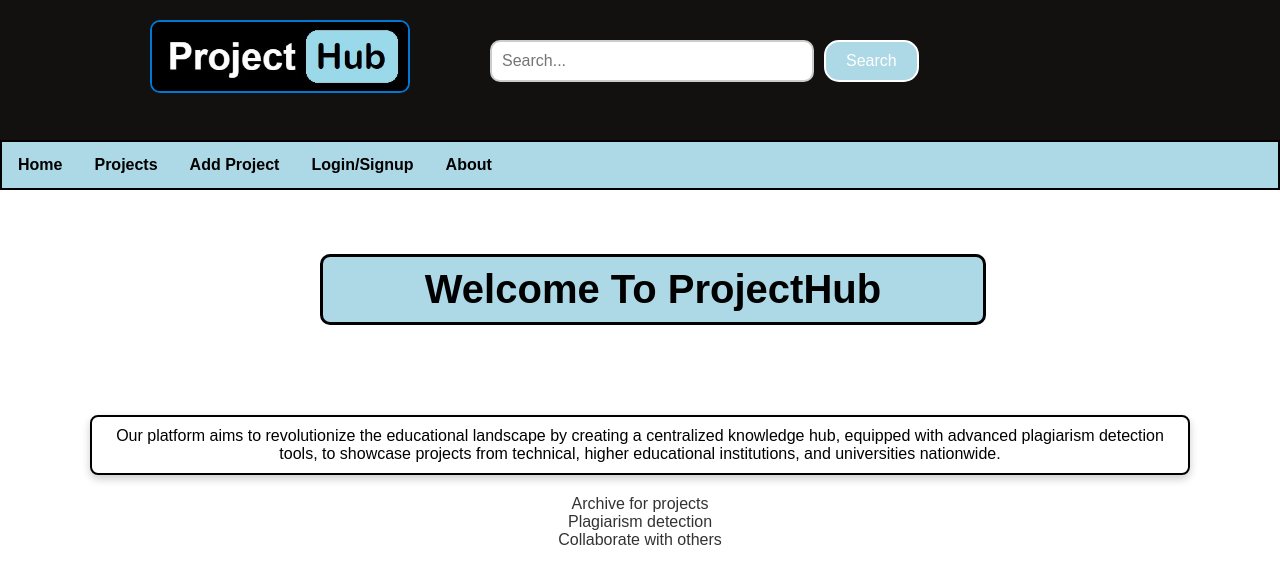
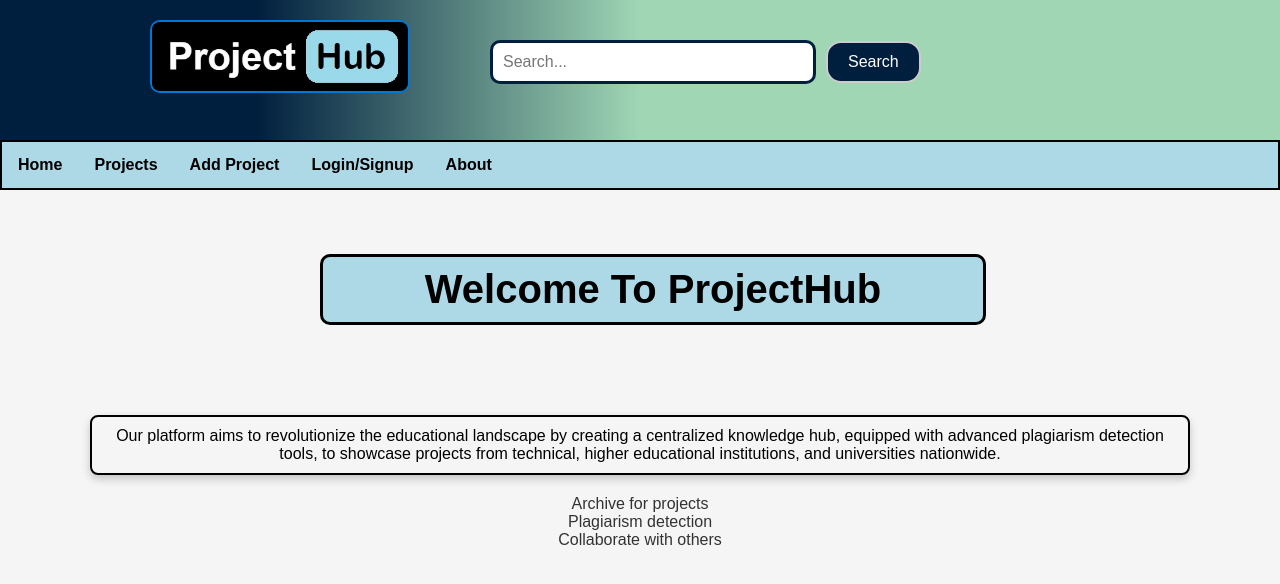
Before and after one commit to Aum8/Projecthub, a Django app: page /home/ in a window 1280 px wide. Shown: the top 584 px of the page. Run offline with Django 4.2, Linux system fonts and the light colour scheme.

Commit message:
no further updation for css

```diff
--- a/static/css/account.css
+++ b/static/css/account.css
@@ -2,7 +2,7 @@ body {
     font-family: Arial, sans-serif;
     margin: 0;
     padding: 0;
-    background-color:lightblue
+    background: linear-gradient(to right, #001f3f 20%, #a0d6b4 50%);
 }
 
 .container {
@@ -10,6 +10,7 @@ body {
     justify-content: center;
     align-items: center;
     height: 100vh;
+    background-color: #a0d6b4;
 }
 
 .form-container {
--- a/static/css/home.css
+++ b/static/css/home.css
@@ -7,13 +7,13 @@ ul {
 
 body {
     font-family: Arial, sans-serif;
-    background-color: white;
+    background-color:  whitesmoke;
     color: #333;
 }
 
 header {
-    /* background-color: #0078d4; */
-    background: rgb(19, 16, 16);
+
+    background: linear-gradient(to right, #001f3f 20%, #a0d6b4 50%);
     color: white;
     padding: 20px 0;
     height: 100px;
@@ -40,7 +40,7 @@ header img {
     margin-right: 10px;
     padding: 10px;
     width: 300px;
-    border: 2px solid #ccc;
+    border: 3px solid #001f3f;
     border-radius: 10px;
     font-size: 16px;
 }
@@ -49,9 +49,9 @@ header img {
 .search-container button[type="submit"] {
     padding: 10px 20px;
     margin-top: 20px;
-    background-color: lightblue;
+    background-color: #001f3f;
     color: white;
-    border: 2px solid white;
+    border: 2px solid #ccc;
     border-radius: 1px;
     cursor: pointer;
     font-size: 16px;
--- a/static/css/styles.css
+++ b/static/css/styles.css
@@ -1,6 +1,6 @@
 body {
     font-family: Arial, sans-serif;
-    background-color: #f0f0f0;
+    background-color: #a0d6b4;
     margin: 0;
     padding: 0;
 }
```
Also changed, not shown: static/css/addprojects.css (+5 -4 lines).
